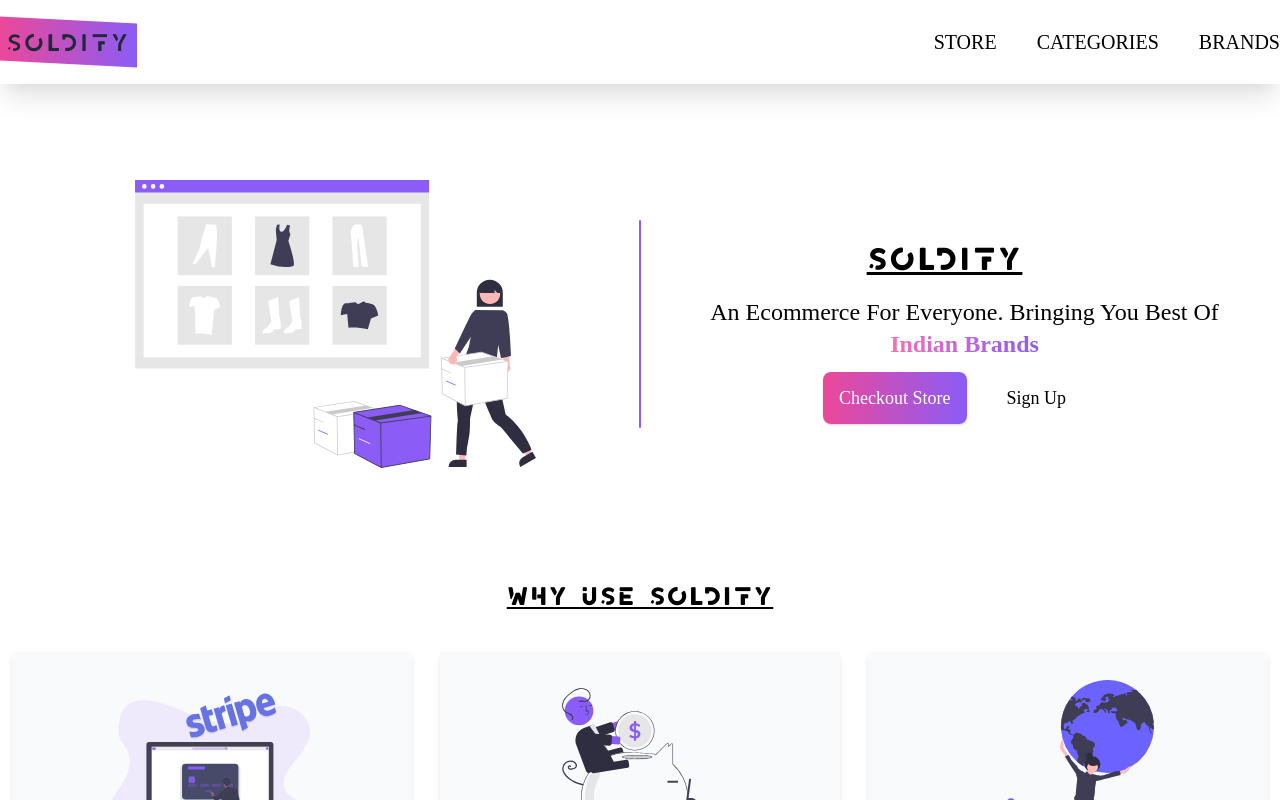
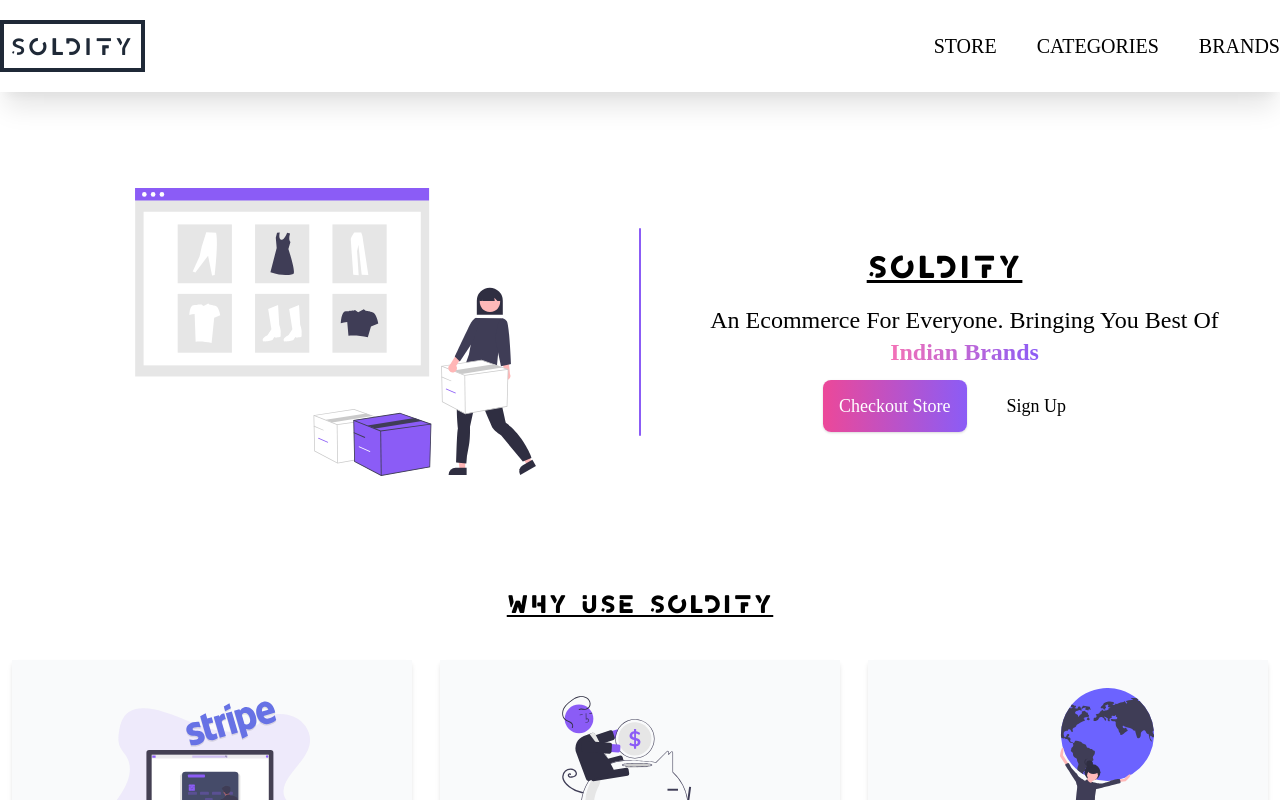
Before and after one commit to AbhishekRauthan/Soldify, a React (Vite) app: page / in a window 1280 px wide. Shown: the top 800 px of the page. Built offline with nearby package versions, Linux system fonts and the light colour scheme; no server answers; a web font is replaced by a local one.

Commit message:
The following changes were done:
  - restyled Heading link
  - wrapped heading div in Link component

```diff
--- a/src/components/Navbar.tsx
+++ b/src/components/Navbar.tsx
@@ -7,13 +7,13 @@
   return (
     <header className="bg-white w-full px-5 xl:px-0 sticky top-0 shadow-md lg:shadow-xl py-4 z-20">
       <nav className="py-1 container relative flex justify-between items-center">
-        <div className="skew-y-3 hover:-skew-y-6 bg-gradient-to-r from-pink-500  to-purple-500 ">
-          <Link to="/">
-            <h1 className="font-lexio text-2xl text-gray-800 uppercase -skew-y-3 p-1.5 tracking-widest hover:skew-y-6">
+        <Link to="/">
+          <div className="p-1 bg-gradient-to-r from-pink-500 to-purple-500 lg:bg-none bg-gray-800 lg:hover:bg-gradient-to-r lg:hover:from-pink-500 lg:hover:to-purple-500">
+            <h1 className="font-lexio text-2xl text-gray-800 uppercase p-1.5 tracking-widest bg-white">
               Soldify
             </h1>
-          </Link>
-        </div>
+          </div>
+        </Link>
         <span className="md:hidden" onClick={() => setClosed(!closed)}>
           <svg
             className={closed ? `h-7 w-7` : "hidden"}
```
